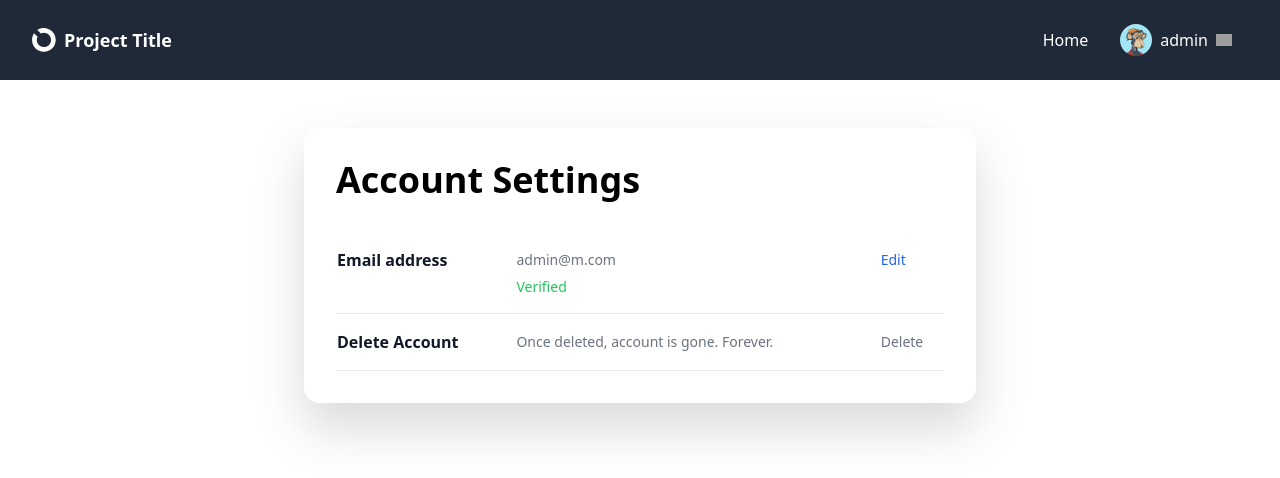
After one commit to imnaimur/django-starter, a Django app: page /users/settings in a window 1280 px wide. The commit adds this page. Shown: the top 478 px of the page. Run offline with Django 5.2, Linux system fonts and the light colour scheme; a user stored in the database is signed in; data comes from the database, SQL or seed files in the repository; both versions use the stored data as it was after the commit; parts of the project's set-up code (start-up, migrations or seed data) failed here and were passed over; some libraries are stand-ins or nearby versions; grey boxes are pictures that could not be loaded.

Commit message:
email verifications

```diff
--- a/a_users/urls.py
+++ b/a_users/urls.py
@@ -5,4 +5,8 @@ urlpatterns = [
     path('profile',views.profile,name="profile"),
     path('profile-edit',views.profile_edit,name="profile-edit"),
     path('profile-onboarding',views.profile_edit,name="profile-onboarding"),
+    path('settings',views.profile_settings,name="profile-settings"),
+    path('emailchange',views.profile_emailchange,name='profile-emailchange'),
+    path('emailverify',views.profile_emailverify,name='profile-emailverify'),
+
 ]
--- a/a_users/views.py
+++ b/a_users/views.py
@@ -1,8 +1,10 @@
 from django.shortcuts import render,redirect,get_object_or_404
 from django.contrib.auth.models import User
+from django.contrib import messages
 from django.urls import reverse
 from .forms import *
 from django.contrib.auth.decorators import login_required
+from allauth.account.utils import send_email_confirmation
 
 # Create your views here.
 def profile(request, username=None):
@@ -32,3 +34,40 @@ def profile_edit(request):
     else:
             onboarding = False
     return render(request,'profile_edit.html',{'form':form, 'onboarding': onboarding})
+
+@login_required
+def profile_settings(request):
+    return render(request,'profile_settings.html')
+
+
+@login_required
+def profile_emailchange(request):
+
+    if request.htmx:
+        form = EmailForm(instance=request.user)
+        return render(request,'partials/email_form.html',{'form':form})
+
+    if request.method == 'POST':
+        form = EmailForm(request.POST,instance=request.user)
+
+        if form.is_valid():
+
+            email = form.cleaned_data['email']
+            if User.objects.filter(email=email).exclude(id = request.user.id).exists():
+                messages.warning(request,f'{email} already in user')
+                return redirect('profile-settings')
+
+            form.save()
+            send_email_confirmation(request,request.user)
+
+            return redirect('profile-settings')
+        else:
+             messages.warning(request,'Form is not valid')
+             return redirect('profile-settings')
+    return redirect('home')
+
+@login_required
+def profile_emailverify(request):
+    send_email_confirmation(request,request.user)
+
+    return redirect('profile-settings')
--- a/templates/includes/header.html
+++ b/templates/includes/header.html
@@ -23,7 +23,7 @@
                     <ul class="hoverlist [&>li>a]:justify-end">
                         <li><a href="{% url 'profile' %}">My Profile</a></li>
                         <li><a href="{% url 'profile-edit' %}">Edit Profile</a></li>
-                        <li><a href="">Settings</a></li>
+                        <li><a href="{% url 'profile-settings' %}">Settings</a></li>
                         <li><a href="{% url 'account_logout' %}">Log Out</a></li>
                     </ul>
                 </div>
--- /dev/null
+++ b/templates/profile_settings.html
@@ -0,0 +1,57 @@
+{% extends 'layout/box.html' %}
+
+{% block content %}
+
+<h1 class="mb-8">Account Settings</h1>
+
+<table class="w-full text-sm text-left text-gray-500">
+    <tbody>
+        <tr>
+            <th scope="row" class="pt-4 pb-1 text-base font-bold text-gray-900">
+                Email address
+            </th>
+            <td id="email-address" class="pt-4 pb-1 pl-4">
+                {% if user.email %}{{ user.email }}{% else %}No Email{% endif %}
+            </td>
+            <td class="pt-4 pb-1 pl-4">
+                <a id="email-edit" class="cursor-pointer font-medium text-blue-600 hover:underline"
+                    hx-get="{% url 'profile-emailchange' %}"
+                    hx-target="#email-address"
+                    hx-swap="innerHTML" >
+                    Edit
+                </a>
+            </td>
+        </tr>
+        <tr class="border-b">
+            <th scope="row" class="pb-4 font-medium text-gray-900">
+            </th>
+            <td class="pb-4 pl-4">
+                {% if user.emailaddress_set.first.verified %}
+                <span class="text-green-500">Verified</span>{% else %}
+                <span class="text-amber-500">Not verified</span>
+                {% endif %}
+            </td>
+            <td class="pb-4 pl-4">
+                <a href="{% url 'profile-emailverify' %}" class="font-medium text-blue-600 hover:underline">
+                    {% if not user.emailaddress_set.first.verified %}Verify{% endif %}
+                </a>
+            </td>
+        </tr>
+
+        <tr class="border-b">
+            <th scope="row" class="py-4 text-base font-bold text-gray-900">
+                Delete Account
+            </th>
+            <td class="py-4 pl-4">
+                Once deleted, account is gone. Forever.
+            </td>
+            <td class="py-4 pl-4">
+                    Delete
+                </a>
+            </td>
+        </tr>
+    </tbody>
+</table>
+
+
+{% endblock %}
```
Also changed, not shown: a_core/settings.py (+7 -3 lines), a_users/forms.py (+9 -0 lines), a_users/signals.py (+17 -0 lines), templates/partials/email_form.html (added, +9 -0 lines), db.sqlite3, media/avatars/ape2_FiA69Vu.jpg (added), 2 other files.
